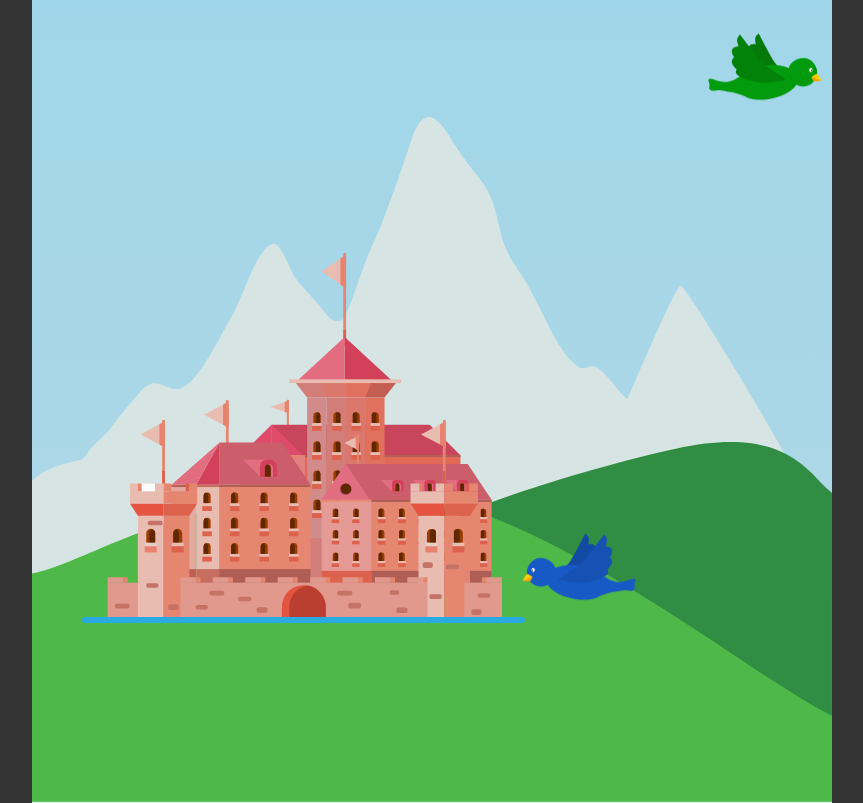
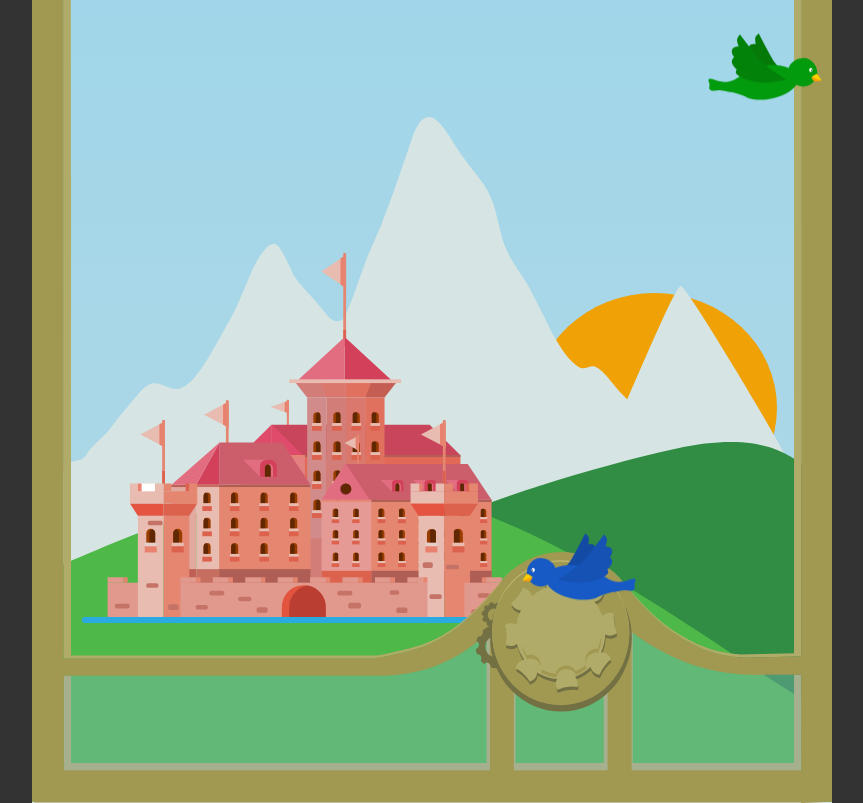
Before and after one commit to V3runka/UX-SoMe-G6, a plain HTML site: page index.html in a window 1280 px wide. Shown: the part 697-1500 px from the top of the page, without its empty margins (208-1071 px from the left). Drawn offline with nearby package versions, Linux system fonts and the light colour scheme.

Commit message:
Added sun and frame

```diff
--- a/assets/style.css
+++ b/assets/style.css
@@ -69,6 +69,13 @@ body {
     width: 100%;
 }
 
+.sun{
+    height: 230px;
+    width: auto;
+    left: 500px;
+    bottom: 280px;
+    }
+
 .hill2 {
     height: auto;
 }
--- a/index.html
+++ b/index.html
@@ -12,9 +12,12 @@
 <body>
     <div class="body-wrapper">
         <section class="ground" id="home">
+           <img id="parallax0" class="layer sun" src="assets/images/sun.svg" data-speed="1.10" alt="">
             <img id="parallax1" class="layer hill2" src="assets/images/hill2.svg" data-speed="0.50" alt="">
             <img id="parallax2" class="layer hill1" src="assets/images/hill1.svg" data-speed="0.40" alt="">
             <img id="parallax3" class="layer castle" src="assets/images/castle.svg" data-speed="0.20" alt="">
+            <img id="frame" class="layer" src="assets/images/frame2-01.svg" alt="">
+
         </section>
         <div class="bird-wrapper bird-wrapper-1">
             <img id="birdOne" class="bird" src="assets/images/bird-green.svg" alt="" srcset="">
```
Also changed, not shown: assets/images/frame2-01.svg (added), 3 other files.
